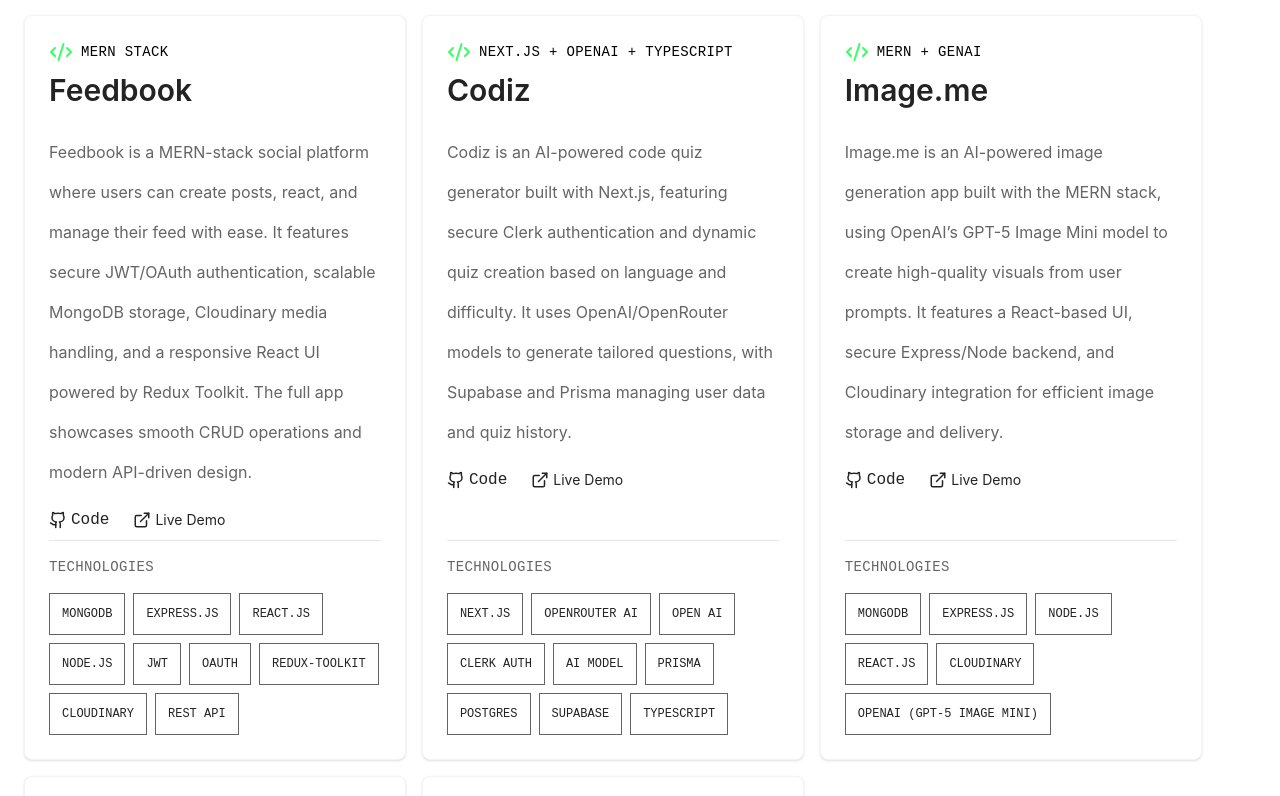
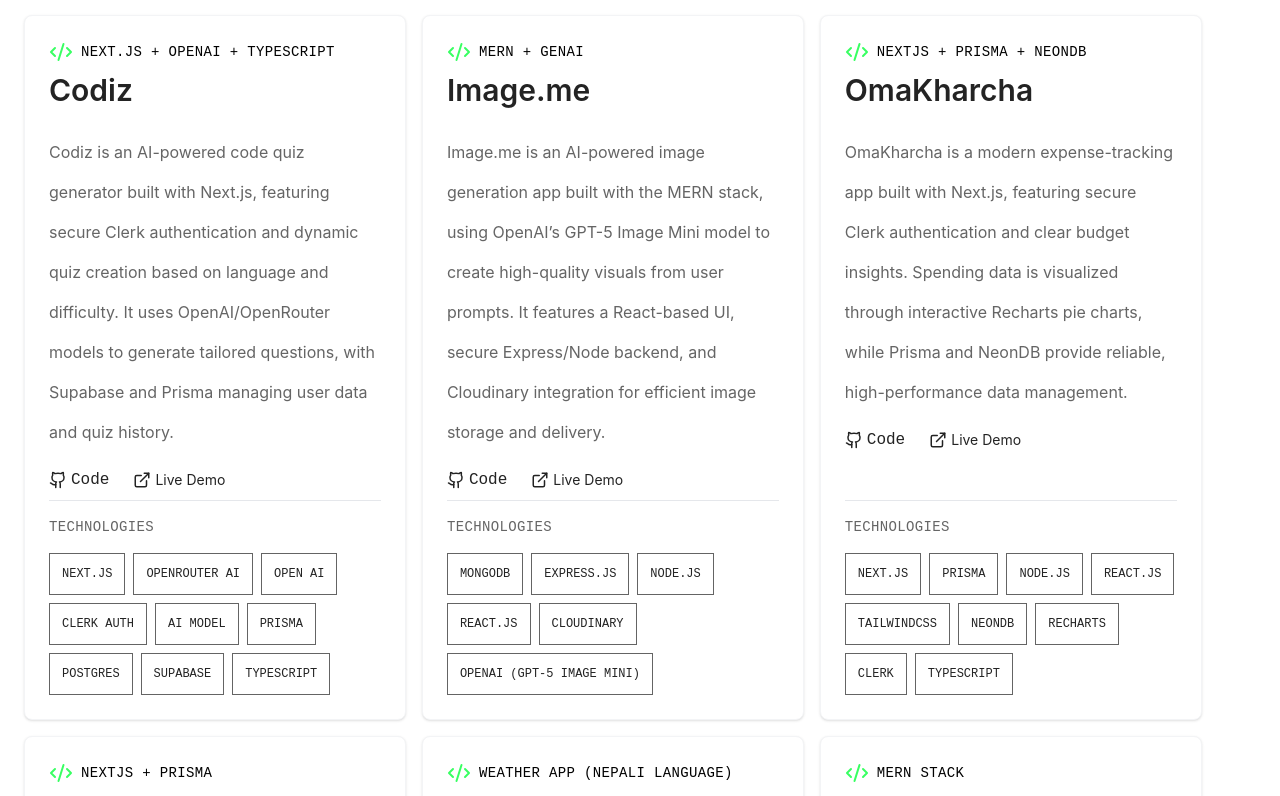
Before and after one commit to APNpandit611/Portfolio-2026, a Next.js app: page / in a window 1280 px wide. Shown: the part 2940-3736 px from the top of the page. Built offline with nearby package versions, Linux system fonts and the light colour scheme.

Commit message:
added another project mausam

```diff
--- a/components/HamburgerMenu.tsx
+++ b/components/HamburgerMenu.tsx
@@ -1,5 +1,4 @@
-// components/Navbar.tsx
-"use client"; // Add this because we are using useState
+"use client";
 
 import { useState } from "react";
 import { MenuIcon, X } from "lucide-react";
@@ -41,7 +40,7 @@
             <div
                 className={`
                     fixed left-0 w-full bg-white shadow-lg border-b border-gray-300 z-40 mt-[1px]
-                    transition-all duration-300 ease-[cubic-bezier(0.4,0,0.2,1)]
+                    transition-all duration-300 ease-in-out
                     overflow-hidden dark:bg-primary
                     ${
                         isOpen
--- a/components/Project.tsx
+++ b/components/Project.tsx
@@ -11,25 +11,6 @@
                     projects
                 </h1>
                 <div className="flex gap-4 flex-wrap">
-                    <ProjectCard
-                        techstack="Mern stack"
-                        name="Feedbook"
-                        description="Feedbook is a MERN-stack social platform where users can create posts, react, and manage their feed with ease. It features secure JWT/OAuth authentication, scalable MongoDB storage, Cloudinary media handling, and a responsive React UI powered by Redux Toolkit. The full app showcases smooth CRUD operations and modern API-driven design."
-                        technologies={[
-                            "MONGODB",
-                            "EXPRESS.js",
-                            "REACT.JS",
-                            "node.js",
-                            "jwt",
-                            "oauth",
-                            "redux-toolkit",
-                            "cloudinary",
-                            "Rest api",
-                        ]}
-                        githubLink="https://github.com/APNpandit611/feedbook"
-                        liveLink="https://feedbook-48dd.onrender.com/"
-                    />
-
                     <ProjectCard
                         techstack="Next.js + OpenAI + TypeScript"
                         name="Codiz"
@@ -100,6 +81,37 @@
                         githubLink="https://github.com/APNpandit611/todo"
                         liveLink="https://to-do-port.vercel.app/"
                     />
+
+                    <ProjectCard
+                        techstack="Weather App (Nepali Language)"
+                        name="Mausam"
+                        description="A responsive weather application build for my mom in my native language (Nepali). Real time data using Open-Mateo weather API with next.js framework. Simple and clean UI for better user experience."
+                        technologies={[
+                            "next.js",
+                            "open-mateo weather api",
+                        ]}
+                        githubLink="https://github.com/APNpandit611/weather-app-nepali"
+                        liveLink="https://meromausam.netlify.app/"
+                    />
+
+                    <ProjectCard
+                        techstack="Mern stack"
+                        name="Feedbook"
+                        description="Feedbook is a MERN-stack social platform where users can create posts, react, and manage their feed with ease. It features secure JWT/OAuth authentication, scalable MongoDB storage, Cloudinary media handling, and a responsive React UI powered by Redux Toolkit. The full app showcases smooth CRUD operations and modern API-driven design."
+                        technologies={[
+                            "MONGODB",
+                            "EXPRESS.js",
+                            "REACT.JS",
+                            "node.js",
+                            "jwt",
+                            "oauth",
+                            "redux-toolkit",
+                            "cloudinary",
+                            "Rest api",
+                        ]}
+                        githubLink="https://github.com/APNpandit611/feedbook"
+                        liveLink="https://feedbook-48dd.onrender.com/"
+                    />
                 </div>
             </div>
         </section>
```
